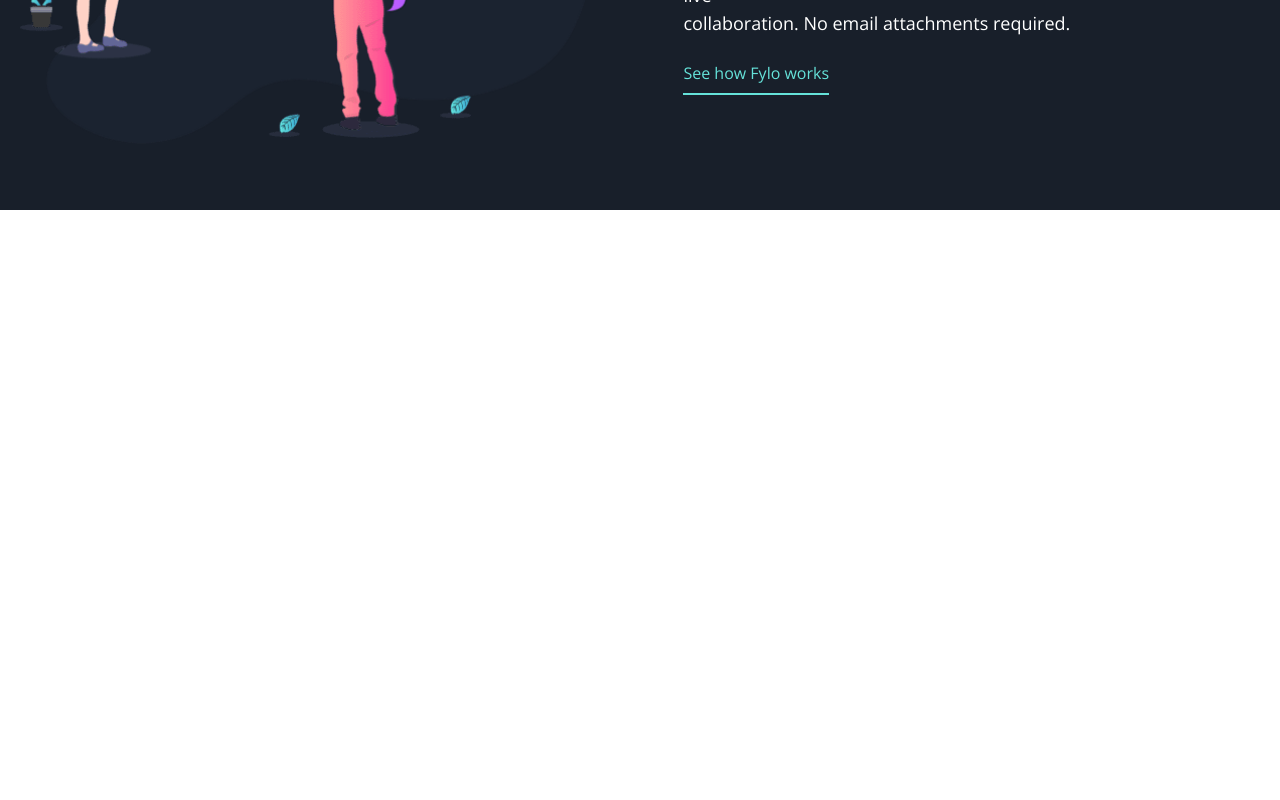
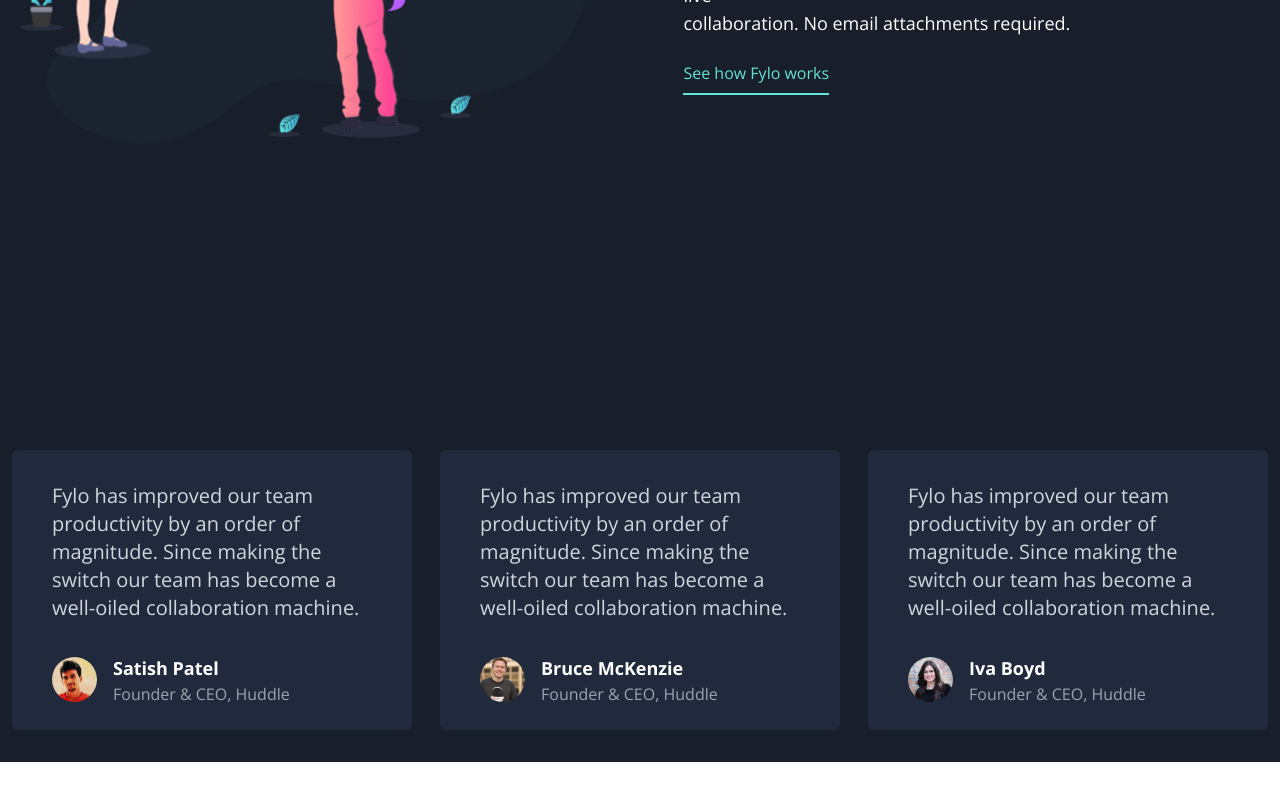
Before and after one commit to gracebir/landing-page-fylo, a Next.js app: page / in a window 1280 px wide. Shown: the part 2439-3239 px from the top of the page. Before the commit the page ends 2649 px from the top, so only its background shows below. Built offline with nearby package versions, Linux system fonts and the light colour scheme.

Commit message:
testimonial to home page

```diff
--- a/src/pages/index.tsx
+++ b/src/pages/index.tsx
@@ -3,6 +3,7 @@ import Header from '@/components/Header'
 import Hero from '@/components/Hero'
 import Product from '@/components/Product'
 import Services from '@/components/Services'
+import Testimonials from '@/components/Testimonials'
 
 
 export default function Home() {
@@ -14,6 +15,7 @@ export default function Home() {
    <main className="w-full bg-main-bg min-h-screen">
     <Services/>
     <Product/>
+    <Testimonials/>
    </main>
    </>
   )
```
